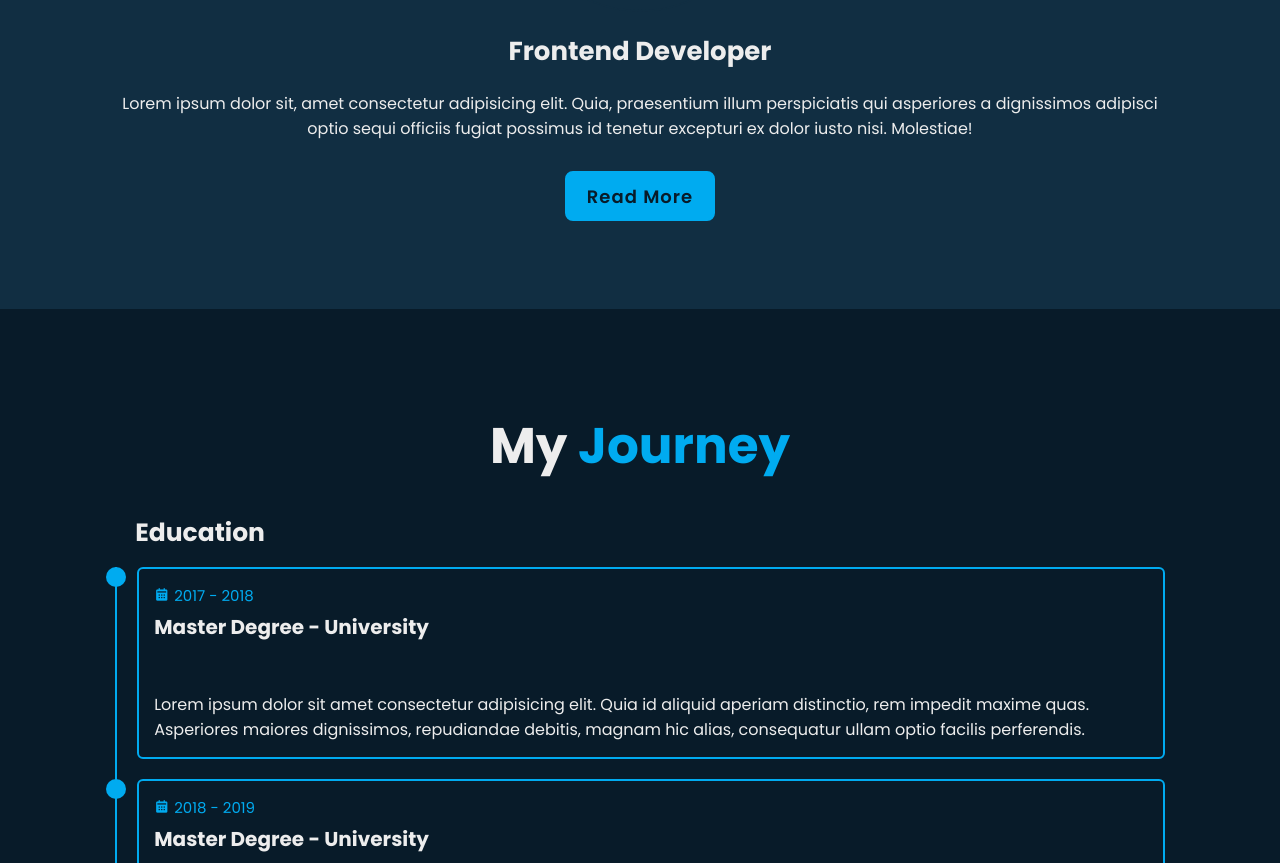
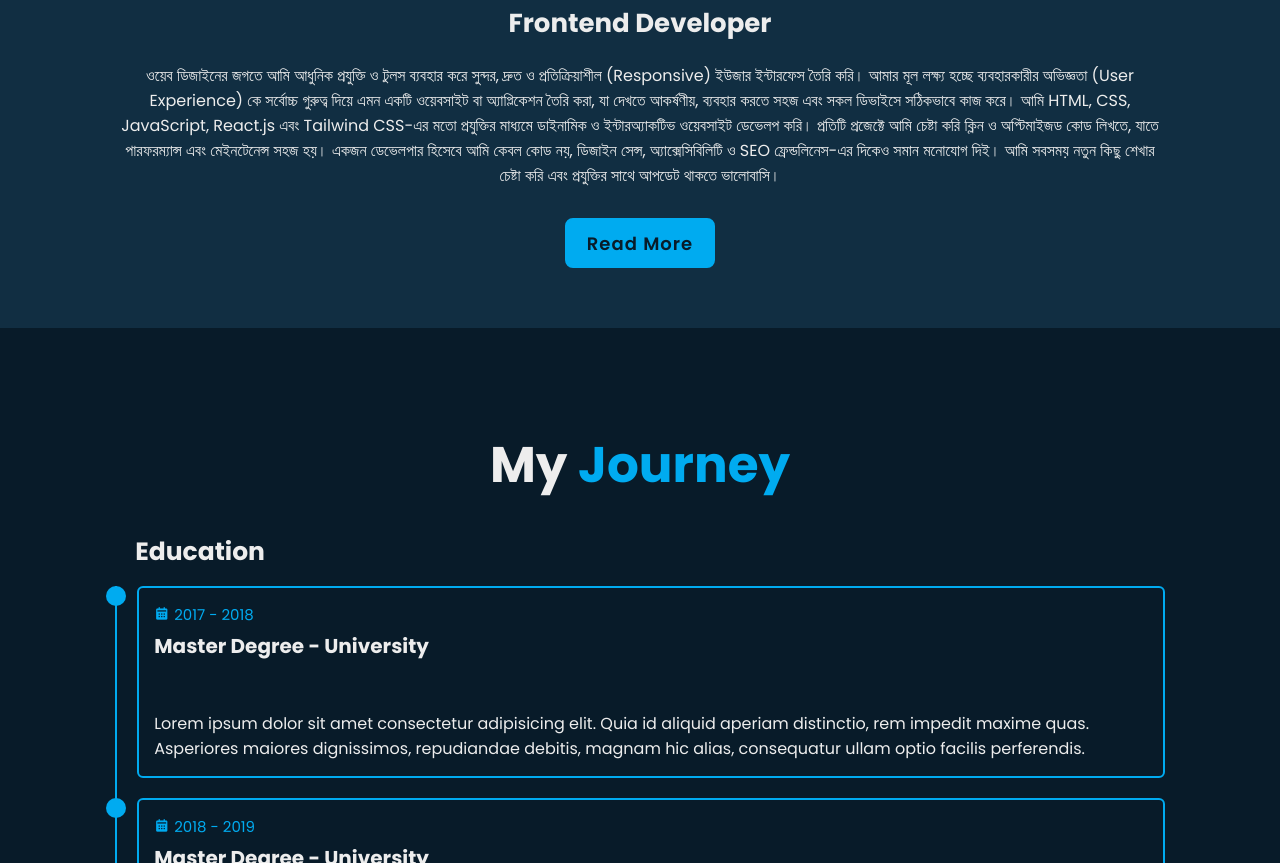
Before and after one commit to siamcoder12/siam1.online, a plain HTML site: page index.html in a window 1280 px wide. Shown: the part 1291-2154 px from the top of the page. Drawn offline with nearby package versions, Linux system fonts and the light colour scheme.

Commit message:
Update index.html

```diff
--- a/index.html
+++ b/index.html
@@ -4,7 +4,7 @@
 <meta charset="UTF-8">
 <meta http-equiv="X-UA-Compatible" content="IE=edge">
 <meta name="viewport" content="width=device-width, initial-scale=1.0">
-<title>Complete Responsive Personal Portfolio Website HTML CSS Javascript | Codehal</title>
+<title>Complete Responsive Personal Portfolio Website HTML CSS Javascript</title>
 <link rel="stylesheet" href="style.css">
 <!-- boc icons -->
 <link href='https://unpkg.com/boxicons@2.1.4/css/boxicons.min.css' rel='stylesheet'>
@@ -41,7 +41,7 @@
         </div>
     </div>
     <div class="home-sci">
-        <a href="#"><i class='bx bxl-facebook' ></i></a>
+        <a href="https://www.facebook.com/siam.hossain.khan.778538"><i class='bx bxl-facebook' ></i></a>
         <a href="#"><i class='bx bxl-twitter' ></i></a>
         <a href="#"><i class='bx bxl-linkedin' ></i></a>
     </div>
@@ -58,9 +58,11 @@
 
     <div class="about-content">
         <h3>Frontend Developer</h3>
-        <p>Lorem ipsum dolor sit, amet consectetur adipisicing elit. Quia, praesentium illum perspiciatis
-            qui asperiores a dignissimos adipisci optio sequi officiis
-            fugiat possimus id tenetur excepturi ex dolor iusto nisi. Molestiae!</p>
+        <p>ওয়েব ডিজাইনের জগতে আমি আধুনিক প্রযুক্তি ও টুলস ব্যবহার করে সুন্দর, দ্রুত ও প্রতিক্রিয়াশীল (Responsive) ইউজার ইন্টারফেস তৈরি করি। আমার মূল লক্ষ্য হচ্ছে ব্যবহারকারীর অভিজ্ঞতা (User Experience) কে সর্বোচ্চ গুরুত্ব দিয়ে এমন একটি ওয়েবসাইট বা অ্যাপ্লিকেশন তৈরি করা, যা দেখতে আকর্ষণীয়, ব্যবহার করতে সহজ এবং সকল ডিভাইসে সঠিকভাবে কাজ করে।
+
+আমি HTML, CSS, JavaScript, React.js এবং Tailwind CSS-এর মতো প্রযুক্তির মাধ্যমে ডাইনামিক ও ইন্টারঅ্যাকটিভ ওয়েবসাইট ডেভেলপ করি। প্রতিটি প্রজেক্টে আমি চেষ্টা করি ক্লিন ও অপ্টিমাইজড কোড লিখতে, যাতে পারফরম্যান্স এবং মেইনটেনেন্স সহজ হয়।
+
+একজন ডেভেলপার হিসেবে আমি কেবল কোড নয়, ডিজাইন সেন্স, অ্যাক্সেসিবিলিটি ও SEO ফ্রেন্ডলিনেস-এর দিকেও সমান মনোযোগ দিই। আমি সবসময় নতুন কিছু শেখার চেষ্টা করি এবং প্রযুক্তির সাথে আপডেট থাকতে ভালোবাসি।</p>
         <div class="btn-box btns">
             <a href="#" class="btn">Read More</a>
         </div>
```
